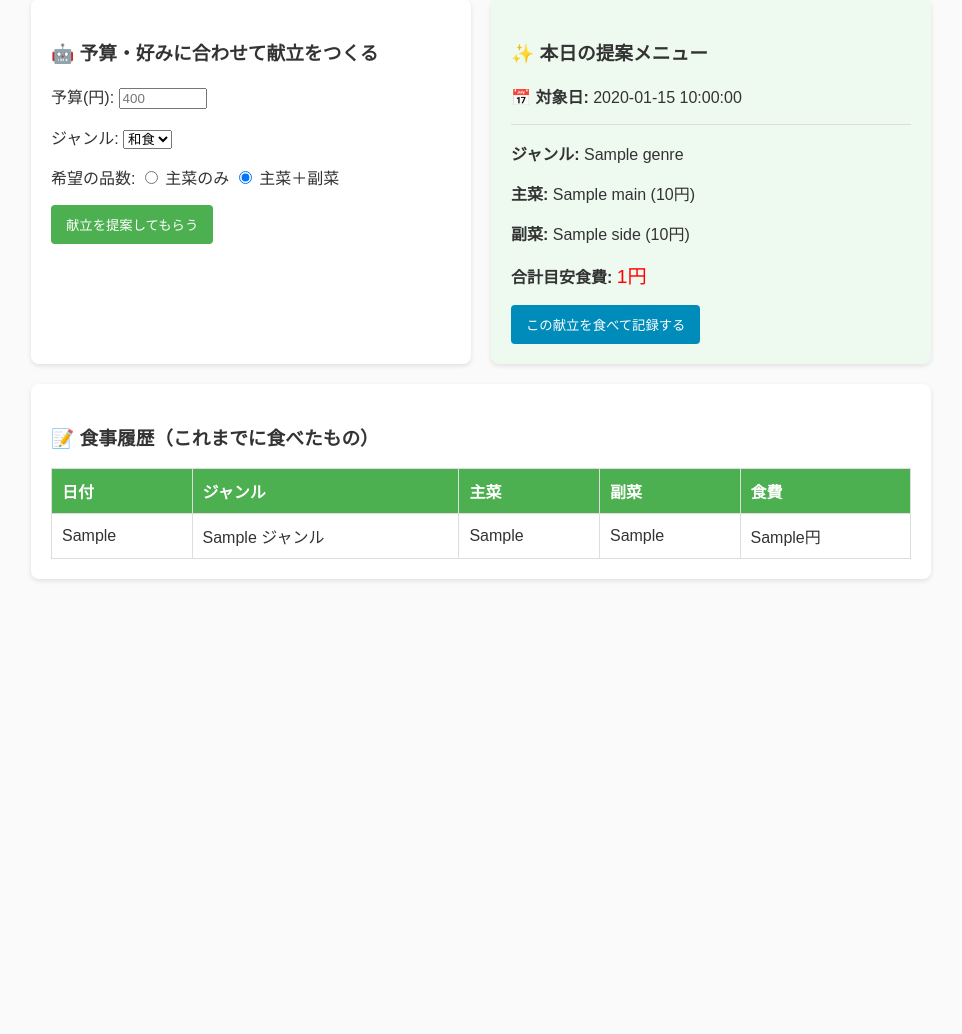
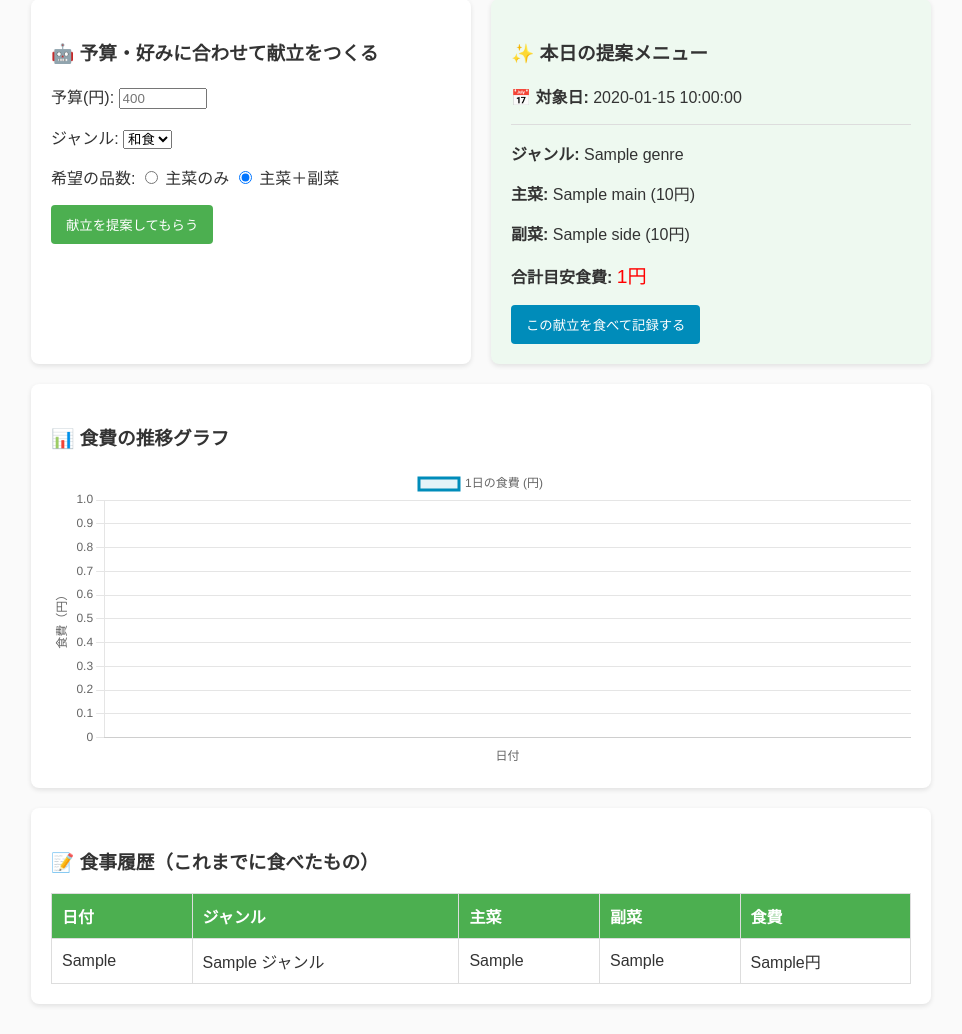
Before and after one commit to csry240/menu1_app, a Flask app: template templates/index.html in a window 1280 px wide. Shown: the part 135-1169 px from the top of the page, without its empty margins (159-1121 px from the left). Before the commit the page ends 716 px from the top, so only its background shows below. Run offline with Flask 3, Linux system fonts and the light colour scheme; the template is opened without the code that fills it: most values are stand-ins (such as "Sample title", 1, 10 or a date in 2020).

Commit message:
グラフ作成

```diff
--- a/meals.csv
+++ b/meals.csv
@@ -16,3 +16,4 @@
 2026-06-25,和食,アジのフライ,ほうれん草のお浸し,360
 2026-06-25,和食,豆腐のハンバーグ,ほうれん草のお浸し,330
 2026-06-25,和食,鶏肉の筑前煮,冷奴,380
+2026-07-09,和食,豆腐のハンバーグ,ほうれん草のお浸し,330
--- a/templates/index.html
+++ b/templates/index.html
@@ -3,6 +3,7 @@
 <head>
     <meta charset="UTF-8">
     <title>一人暮らし向け献立管理・提案アプリ</title>
+    <script src="https://cdn.jsdelivr.net/npm/chart.js"></script>
     <style>
         body { font-family: sans-serif; margin: 30px; background-color: #fafafa; color: #333; }
         .container { max-width: 900px; margin: auto; }
@@ -15,6 +16,7 @@
         .flex-container { display: flex; gap: 20px; }
         .flex-child { flex: 1; }
         .date-badge { background-color: #4CAF50; color: white; padding: 3px 8px; border-radius: 4px; font-size: 0.9em; margin-left: 10px; }
+        .chart-container { position: relative; width: 100%; height: 300px; }
     </style>
 </head>
 <body>
@@ -76,6 +78,13 @@
     </div>
 
     <div class="card">
+        <h3>📊 食費の推移グラフ</h3>
+        <div class="chart-container">
+            <canvas id="costChart"></canvas>
+        </div>
+    </div>
+
+    <div class="card">
         <h3>📝 食事履歴（これまでに食べたもの）</h3>
         <table>
             <thead>
@@ -102,5 +111,42 @@
     </div>
 
 </div>
+
+<script>
+    const ctx = document.getElementById('costChart').getContext('2d');
+
+    // Pythonから渡されたデータをJavaScriptの配列に展開
+    const labels = {{ graph_labels | tojson }};
+    const data = {{ graph_data | tojson }};
+
+    new Chart(ctx, {
+        type: 'line', // 折れ線グラフ
+        data: {
+            labels: labels,
+            datasets: [{
+                label: '1日の食費 (円)',
+                data: data,
+                borderColor: '#008CBA',
+                backgroundColor: 'rgba(0, 140, 186, 0.1)',
+                borderWidth: 3,
+                tension: 0.1, // 線の丸み
+                fill: true
+            }]
+        },
+        options: {
+            responsive: true,
+            maintainAspectRatio: false,
+            scales: {
+                y: {
+                    beginAtZero: true, // Y軸を0から始める
+                    title: { display: true, text: '食費（円）' }
+                },
+                x: {
+                    title: { display: true, text: '日付' }
+                }
+            }
+        }
+    });
+</script>
 </body>
 </html>
```
